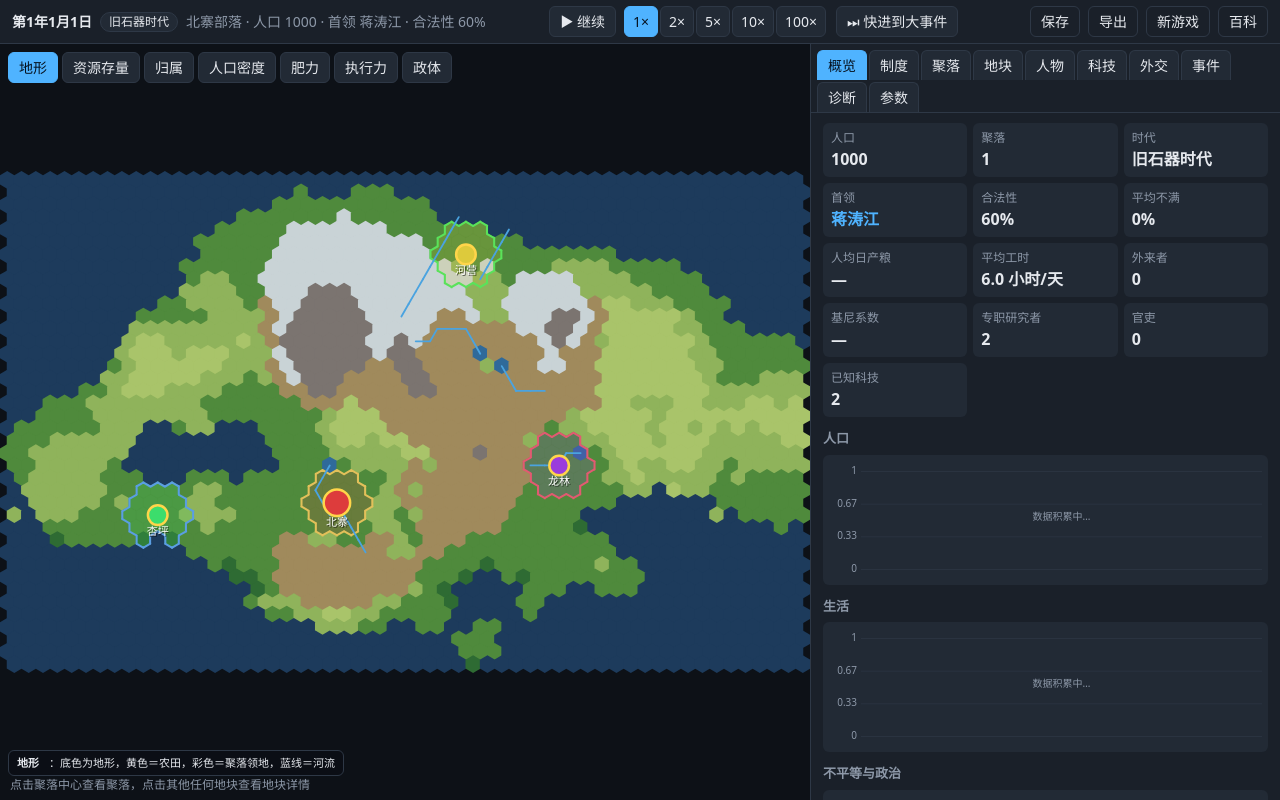
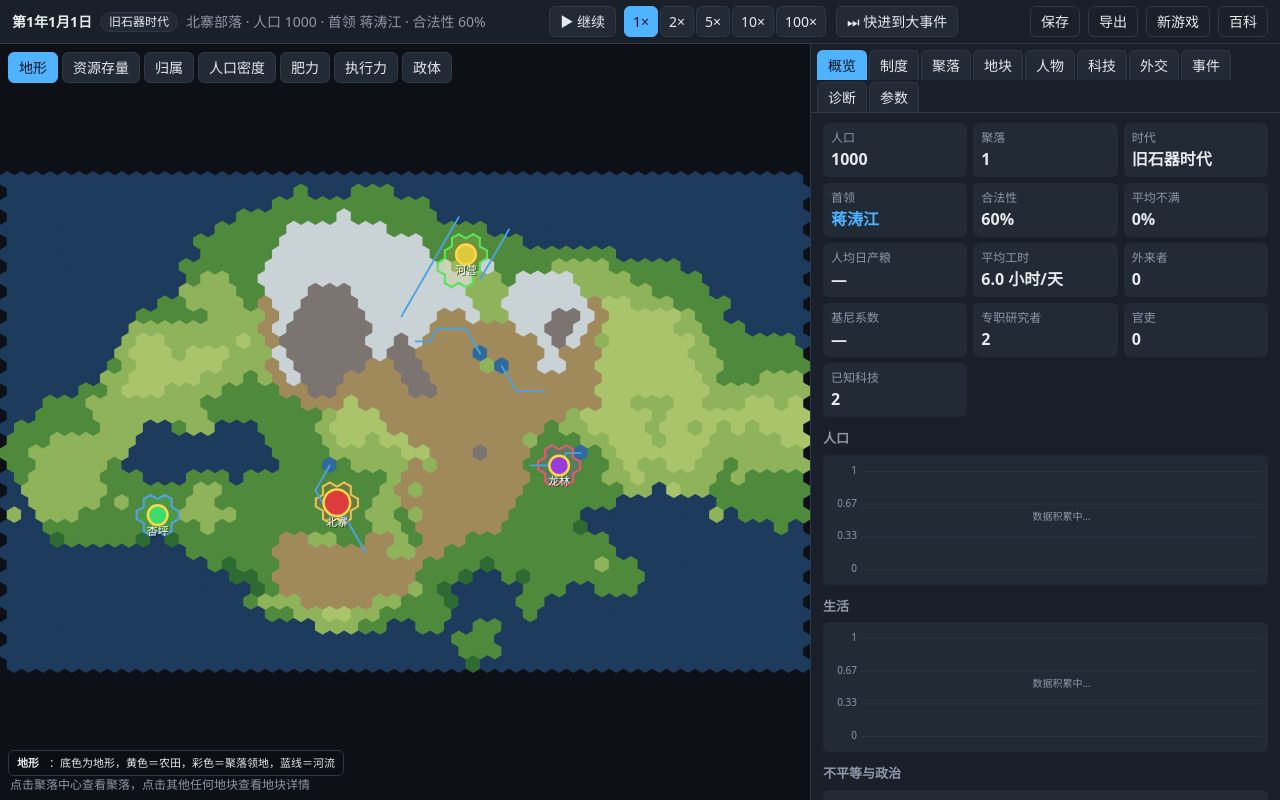
Before and after one commit to Zaknafein-Do-Urden/civil, a website built with Vite: page index.html in a window 1280 px wide. Both pictures are taken after a click on the button "开始模拟". Built offline with nearby package versions, Linux system fonts and the light colour scheme.

Commit message:
Territory = daily range by terrain travel cost, weighted by subsistence
Foragers range ~2.5 cost units (about radius 2 on plains), farmers 1.2, herders 3.5;
recomputed yearly, farmland kept, unused tiles released. Farming villages need only
5 free tiles to found.

Co-Authored-By: Claude Opus 5.5 <noreply@anthropic.com>

```diff
--- a/index.html
+++ b/index.html
@@ -15,7 +15,7 @@
       <div class="setup-body">
         <div class="setup-map">
           <canvas id="setup-map"></canvas>
-          <div class="map-legend">点击地图选择部落的出生地。<a data-wiki="map-colors">地图颜色说明</a>。每格约 6 公里宽（约 35 平方公里）；白圈是营地的日常活动范围（半径 2 格，约 12 公里，一天能走个来回）。</div>
+          <div class="map-legend">点击地图选择部落的出生地。<a data-wiki="map-colors">地图颜色说明</a>。每格约 6 公里宽（约 35 平方公里）；白圈是采猎营地大致的日常活动范围（平原上约 2 格、12 公里，一天能走个来回；实际领地随地形变化，农耕后会缩小）。</div>
           <div id="tile-info" class="tile-info"></div>
         </div>
         <div class="setup-side">
--- a/src/core/demography.ts
+++ b/src/core/demography.ts
@@ -4,7 +4,7 @@ import { clamp, pow } from './dmath';
 import { D, INH } from './rules';
 import { addBio, ageYears, createChild, personById } from './person';
 import { addEvent } from './events';
-import { isLand, siteScore, tilesWithin, hexDistance } from './map';
+import { isLand, moveCost, neighbors, siteScore, tilesWithin, hexDistance } from './map';
 import { has } from './tech';
 import { tileCapacity } from './tiles';
 import type { Rng } from './rng';
@@ -175,15 +175,56 @@ export function marriages(world: World, rng: Rng, people: Person[]): void {
 
 // --- settlements -------------------------------------------------------
 
-export function claimTerritory(world: World, s: Settlement): void {
-  const center = world.map.tiles[s.tile];
-  s.territory = [];
-  for (const t of tilesWithin(world.map, center, 2)) {
-    if (t.terrain === 'ocean') continue;
-    if (t.owner >= 0 && t.owner !== s.id) continue;
-    t.owner = s.id;
-    s.territory.push(t.id);
+/** Daily foraging wades across rivers and fishes lakes, so it moves like travel with boats. */
+const FORAGE_TECH = { boats: true, wheel: false, sailing: false };
+
+/**
+ * How far members range from home each day, in travel cost (one plains tile = 1), by how the settlement
+ * feeds itself: foragers walk about 10 km, farmers about 5 km to their fields, herders follow pasture.
+ */
+export function rangeBudget(world: World, people: Person[]): number {
+  const P = world.params;
+  let wild = 0;
+  let farm = 0;
+  let herd = 0;
+  for (const p of people) {
+    if (p.occ === OCC.farm) farm++;
+    else if (p.occ === OCC.herd) herd++;
+    else if (p.occ === OCC.gather || p.occ === OCC.hunt || p.occ === OCC.fish) wild++;
   }
+  const n = wild + farm + herd;
+  return n ? (wild * P.forageRange + farm * P.farmRange + herd * P.herdRange) / n : P.forageRange;
+}
+
+/**
+ * Territory = unclaimed (or own) tiles reachable from the centre within the daily range, by terrain travel
+ * cost: hills, forests and rivers shrink it, open plains widen it. Cleared farmland is kept even when the
+ * range shrinks; tiles no longer used are released for others.
+ */
+export function claimTerritory(world: World, s: Settlement, budget = world.params.forageRange): void {
+  const map = world.map;
+  const center = map.tiles[s.tile];
+  const cost = new Map<number, number>([[center.id, 0]]);
+  const done = new Set<number>();
+  const reached: number[] = [];
+  for (;;) {
+    let id = -1;
+    let best = Infinity;
+    for (const [k, c] of cost) if (!done.has(k) && (c < best || (c === best && k < id))) [id, best] = [k, c];
+    if (id < 0) break;
+    done.add(id);
+    reached.push(id);
+    for (const nb of neighbors(map, map.tiles[id])) {
+      if (done.has(nb.id) || (nb.owner >= 0 && nb.owner !== s.id)) continue;
+      const c = best + moveCost(nb, FORAGE_TECH);
+      if (c <= budget && c < (cost.get(nb.id) ?? Infinity)) cost.set(nb.id, c);
+    }
+  }
+  const keep = new Set(reached);
+  for (const id of s.territory) if (map.tiles[id].plots > 0 && map.tiles[id].owner === s.id) keep.add(id);
+  for (const id of s.territory) if (!keep.has(id) && map.tiles[id].owner === s.id) map.tiles[id].owner = -1;
+  s.territory = [...keep];
+  for (const id of s.territory) map.tiles[id].owner = s.id;
 }
 
 export function newSettlement(world: World, rng: Rng, tile: number): Settlement {
@@ -230,7 +271,7 @@ export function findSite(world: World, originTile: number, minD: number, maxD: n
     // a viable home range needs enough unclaimed land around it
     let free = 0;
     for (const n of tilesWithin(world.map, t, 2)) if (isLand(n) && n.owner < 0) free++;
-    if (free < 12) continue;
+    if (free < (farming ? 5 : 12)) continue;
     const score = siteScore(world.map, t, farming) - d * 0.5;
     if (score > bestScore || (score === bestScore && best >= 0 && t.id < best)) {
       bestScore = score;
--- a/src/core/params.ts
+++ b/src/core/params.ts
@@ -27,6 +27,10 @@ export interface Params {
   leisureResearch: number;
   // Reputation, monitoring and exclusion
   dunbar: number;
+  // Territory
+  forageRange: number;
+  farmRange: number;
+  herdRange: number;
   reciprocity: number;
   punishment: number;
   exileRep: number;
@@ -87,6 +91,9 @@ export const DEFAULT_PARAMS: Params = {
   leisureJoy: 0.2,
   leisureResearch: 0.03,
   dunbar: 150,
+  forageRange: 2.5,
+  farmRange: 1.2,
+  herdRange: 3.5,
   reciprocity: 0.6,
   punishment: 0.8,
   exileRep: 0.45,
@@ -151,6 +158,9 @@ export const PARAM_DEFS: ParamDef[] = [
   { key: 'leisureJoy', name: '闲暇幸福', desc: '闲暇占可用时间的比例对幸福感的影响', min: 0, max: 1, step: 0.05 },
   { key: 'leisureResearch', name: '闲暇研究', desc: '闲暇中捣鼓的一小时相当于专职研究一小时的比例（再乘以数学能力）', min: 0, max: 0.2, step: 0.005 },
   { key: 'dunbar', name: '邓巴数', desc: '观察贡献的准确度在群体达到这个规模时降到一半（准确度 = 1/(1+(人数/邓巴数)²)）', min: 50, max: 400, step: 10 },
+  { key: 'forageRange', name: '采猎活动范围', desc: '采集狩猎者每天离营地能走多远（通行成本，平原一格 = 1）；领地是这个范围内的地块', min: 1, max: 5, step: 0.1 },
+  { key: 'farmRange', name: '农耕活动范围', desc: '农民每天往返田地的范围（通行成本）；农业村落的领地比采猎营地小', min: 0.5, max: 3, step: 0.1 },
+  { key: 'herdRange', name: '放牧活动范围', desc: '牧民追逐草场的范围（通行成本）', min: 1, max: 6, step: 0.1 },
   { key: 'reciprocity', name: '条件互惠', desc: '公有聚落按声誉分配的强度：声誉低的人从公共储备分到的更少，也因此更愿意干活', min: 0, max: 1, step: 0.05 },
   { key: 'punishment', name: '官吏惩罚', desc: '统筹体制下官吏监督到的偷懒会受罚的强度（乘以官吏覆盖率）', min: 0, max: 1.5, step: 0.05 },
   { key: 'exileRep', name: '排挤门槛', desc: '声誉长期低于此值的人会被排挤出公有聚落', min: 0, max: 1, step: 0.05 },
--- a/src/core/sim.ts
+++ b/src/core/sim.ts
@@ -11,7 +11,7 @@ import { addBio, ageYears, createFounder, personById, surnameOf } from './person
 import { addEvent } from './events';
 import { charity, chooseJobs, dailySettlement, market, patronage, regenTiles } from './economy';
 import { exclusion, migrateLabor, updateLabor } from './labor';
-import { abandonEmpty, assignGuardian, dailyDemography, marriages, maybeFission, migrate, newSettlement } from './demography';
+import { abandonEmpty, assignGuardian, claimTerritory, dailyDemography, marriages, rangeBudget, maybeFission, migrate, newSettlement } from './demography';
 import {
   appointAdmins, chooseCouncil, chooseLeader, corruption, ensureLeader, institutionalChange, maybeElection, payAdmins,
   plannerMath, startMovement, unrest, updateActive, updateEnforcement, updateLegitimacy, updateMood, updatePracticed,
@@ -344,6 +344,7 @@ function breakthroughs(world: World, rng: Rng, available: number[]): void {
 
 function yearly(world: World, rng: Rng): void {
   const groups = groupBySettlement(world);
+  for (const s of world.settlements) if (s.alive) claimTerritory(world, s, rangeBudget(world, groups[s.id]));
   updateActive(world);
   updateEnforcement(world);
   updatePracticed(world, groups);
--- a/src/ui/main.ts
+++ b/src/ui/main.ts
@@ -114,7 +114,7 @@ function readNpcs(): { npcCount: number; npcPopulation: number } {
 function updateBandHint(): void {
   const pop = readPopulation();
   const risk = pop < 30 ? '人数这么少，开局按几户人家生成；一两次意外死亡或连续生男/生女都可能让部落绝嗣，灭绝风险很高。' : '';
-  $('#band-hint').textContent = `${pop} 人一开始都住在出生地的同一个营地，靠周围 19 格土地采集狩猎（一格约能养活 5–10 人）。` +
+  $('#band-hint').textContent = `${pop} 人一开始都住在出生地的同一个营地，靠周围一天能走个来回的土地采集狩猎（平原上约 19 格，一格约能养活 5–10 人）。` +
     `人多到这片土地养不活、或猎物野果被吃薄时，会有人带着家人出去另建营地。${risk}`;
 }
 
--- a/src/ui/wiki/intro.ts
+++ b/src/ui/wiki/intro.ts
@@ -25,7 +25,7 @@ export const entries: WikiEntry[] = [
     id: 'start-pop',
     category: '入门',
     title: '初始人口与营地',
-    body: `<p>初始人口可设为 5–3000 人，开局全部住在出生地的<b>同一个营地</b>。一个营地靠周围 19 格土地生活，一格约能养活 5–10 名采集狩猎者，所以一个营地大约能养活 100–200 人。</p>
+    body: `<p>初始人口可设为 5–3000 人，开局全部住在出生地的<b>同一个营地</b>。采集狩猎的营地靠周围一天能走个来回的土地生活（平原上约 19 格），一格约能养活 5–10 人，所以一个营地大约能养活 100–200 人。</p>
 <p>人数超过这片土地的承载力时，多出来的人会带着家人到附近另建营地，几个月内就会分散开；剩下的人留在原地。1000 人开局一般在 3 个月内分成七八个营地。这些营地仍然属于同一个部落。</p>
 <p>不足 50 人时，开局按几户人家生成（夫妻加孩子），保证有男有女、有能生育的成年人。</p>
 <p><b>人数很少时灭绝风险很高</b>：几次意外死亡或连续生男、生女，都可能让部落绝嗣。这是真实的：孤立的小群体长期很难存续。</p>`,
--- a/src/ui/wiki/map.ts
+++ b/src/ui/wiki/map.ts
@@ -6,7 +6,13 @@ export const entries: WikiEntry[] = [
     category: '地图',
     title: '比例尺与营地领地',
     body: `<p>一格约 6 公里宽（约 35 平方公里）。这是从承载力反推的：平原一格的野生植物加猎物可持续养活约 7 名采集狩猎者，约合每平方公里 0.2 人。</p>
-<p>每个聚落占有半径 2 格（19 格）的领地，约是采集狩猎者从营地出发一天能走个来回的范围。一格只能养活 5–10 人，所以一个营地需要多格土地，19 格合计约 100–200 人。</p>`,
+<p>聚落的领地是居民<b>一天能走个来回</b>的范围，按地形的通行成本计算（平原、草原一格算 1，森林 1.6，丘陵 2，山地 5，跨过河流另加 0.5），所以领地形状不规则：开阔平原上大，山谷和密林里小。</p>
+<ul>
+<li><b>采集狩猎</b>：约 10 公里，平原上约是半径 2 格（19 格），能养活 100–200 人。</li>
+<li><b>农耕</b>：农民每天要往返田地，范围约 5 公里，平原上约是半径 1 格（7 格）。一格耕地的产出远高于野地，所以村落小而密。</li>
+<li><b>放牧</b>：牧群要追逐草场，范围更大，平原上约半径 3 格。</li>
+</ul>
+<p>按居民的生计方式加权，每年末重新划定一次。已开垦的农田始终保留；不再使用的地块会放出来，别的营地可以在那里落脚。可调参数：<i>采猎活动范围</i>、<i>农耕活动范围</i>、<i>放牧活动范围</i>。</p>`,
   },
   {
     id: 'map-colors',
```
Also changed, not shown: DESIGN.md (+1 -1 lines).
